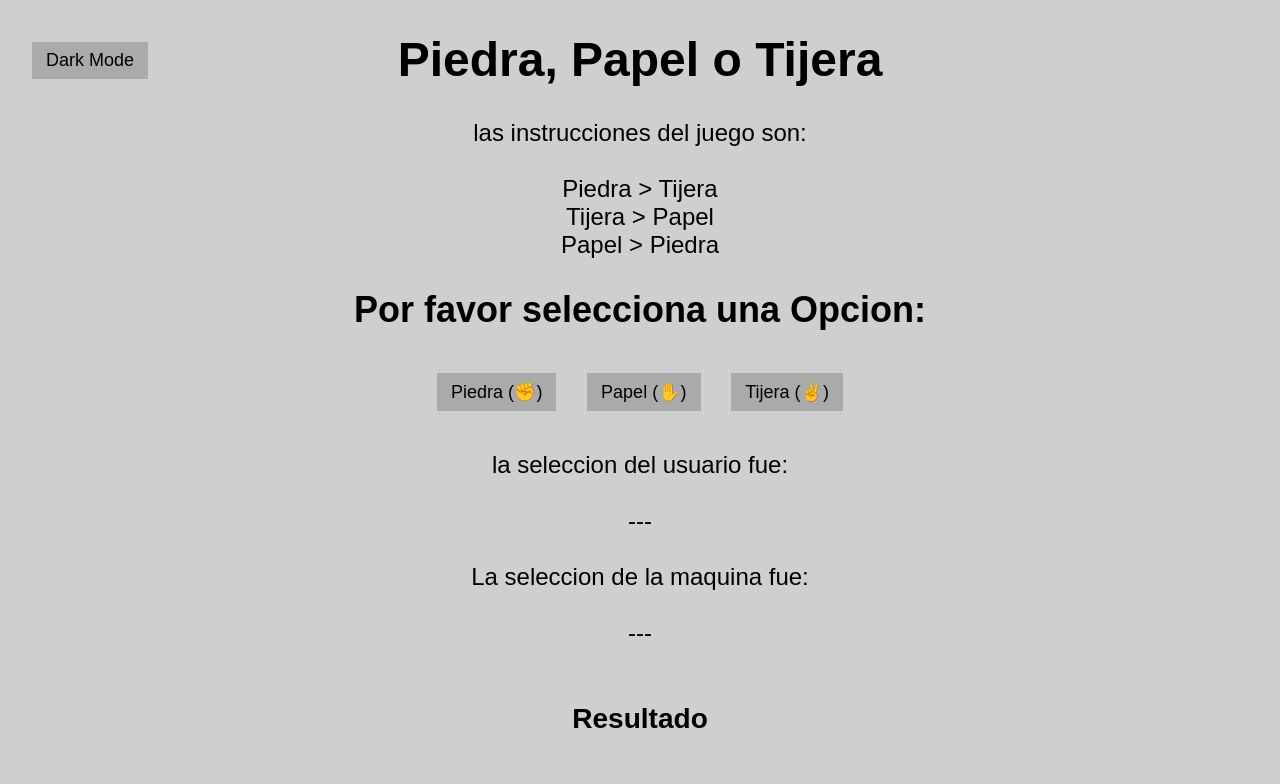
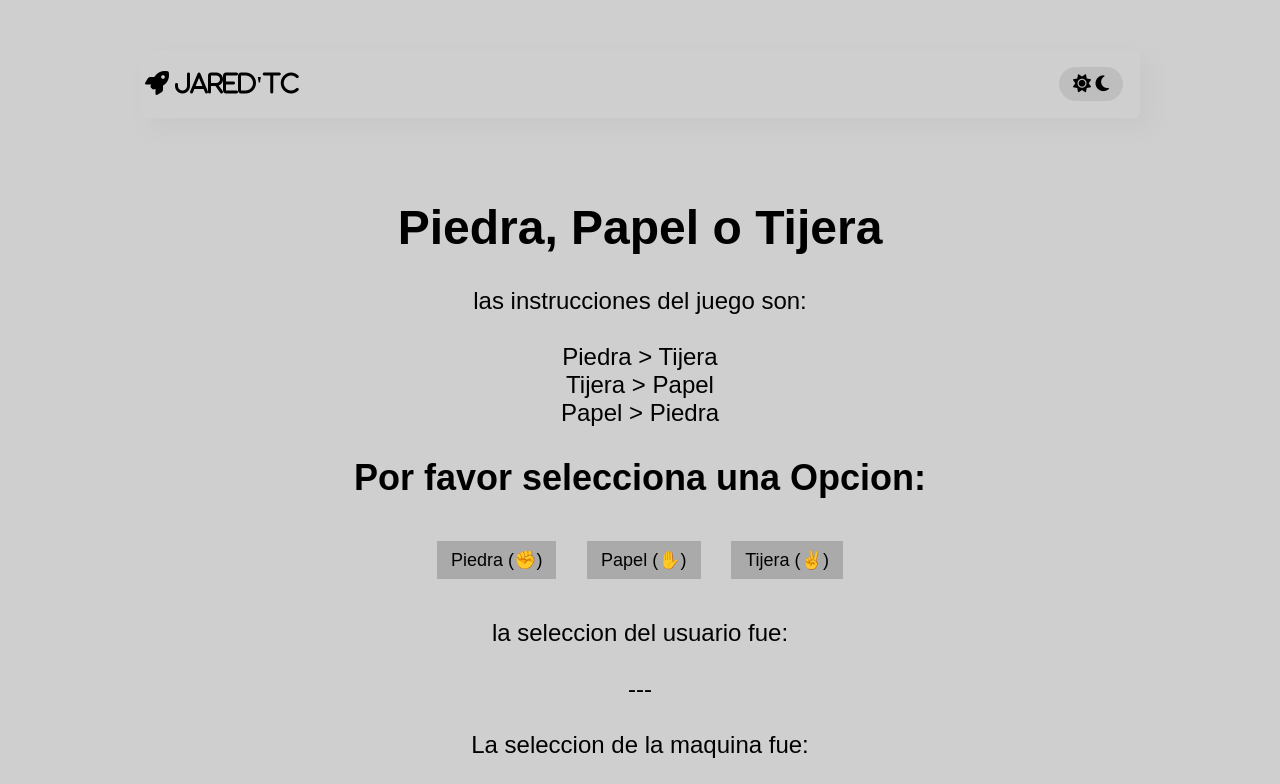
Before and after one commit to JaredTc/PPT, a plain HTML site: page index.html in a window 1280 px wide. Shown: the top 784 px of the page. Drawn offline with Linux system fonts and the light colour scheme; a web font is replaced by a local one.

Commit message:
Un poco de css y mejora

```diff
--- a/index.html
+++ b/index.html
@@ -4,13 +4,32 @@
         <meta charset="UTF-8">
         <link rel="preconnect" href="https://fonts.gstatic.com">
         <link href="https://fonts.googleapis.com/css2?family=ABeeZee:ital@1&display=swap" rel="stylesheet">
+        <link href="https://fonts.googleapis.com/css?family=Roboto:400,500,700&display=swap" rel="stylesheet">
+	<script src="https://kit.fontawesome.com/2c36e9b7b1.js" crossorigin="anonymous"></script>
         <link rel="stylesheet" href="./style.css">
            <title>✊✋✌</title>
 
-
     </head>
     <body>
+        <div class="contenedor">
+            <nav>
+                <a class="logotipo">
+                    <span<i class="fas fa-rocket"></i></span>
+                    Jared'Tc
+                </a>
 
+                <div class="enlaces">
+
+                </div>
+
+
+                    <button class="Switch" id="dark-mode"
+         onclick="document.documentElement.classList.toggle('dark-mode')" >
+         <span<i class="fas fa-sun"></i></span>
+         <span<i class="fas fa-moon"></i></span>
+        </button>
+                </div>
+            </nav>
         <h1>Piedra, Papel o Tijera </h1>
 
         <p>
@@ -59,12 +78,12 @@
 
 
         <script src="./main.js"></script>
-       <label for="dark-mode" class="dark-mode-button" >
+      <!-- <label for="dark-mode" class="dark-mode-button" > -->
 
-        <button id="dark-mode" type="checkbox"
+       <!-- <button id="dark-mode" type="checkbox"
          onclick="document.documentElement.classList.toggle('dark-mode')" >
          Dark Mode
-        </button>
+        </button> -->
 
             </label>
     </body>
--- a/style.css
+++ b/style.css
@@ -14,7 +14,7 @@ button{
 
 
 }
-button:hover{
+ button:hover{
     cursor: pointer;
     background-color: #868585;
 }
@@ -34,3 +34,52 @@ html.dark-mode{
 html.dark-mode button{
     filter: invert(100%);
 }
+.contenedor {
+    max-width: 1000px;
+    width: 90%;
+    margin: auto;
+    padding: 50px 0;
+  }
+
+  nav {
+    background: #00000000;
+    display: -webkit-box;
+    display: -ms-flexbox;
+    display: flex;
+    -webkit-box-pack: justify;
+        -ms-flex-pack: justify;
+            justify-content: space-between;
+    -webkit-box-align: center;
+        -ms-flex-align: center;
+            align-items: center;
+    padding: 5px 5px;
+    border-radius: 5px;
+    -webkit-transition: .3s ease all;
+    transition: .3s ease all;
+    -webkit-box-shadow: 10px 10px 20px rgba(170, 170, 170, 0.16);
+            box-shadow: 10px 10px 20px rgba(170, 170, 170, 0.16);
+  }
+  nav .logotipo {
+    font-weight: 700;
+    font-family: 'Roboto', sans-serif;
+    color: #000000;
+  }
+  .Switch {
+      background: #bebebe;
+      border-radius: 1000px;
+      border: none;
+      cursor: pointer;
+      display: flex;
+      outline: none;
+
+
+
+  }
+  .enlaces {
+    display: flex;
+    align-items: center;
+    color:  #000000;
+}
+html.enlaces a {
+    margin-right: 40px;
+}
```
Also changed, not shown: main.js (line endings or trailing spaces).
